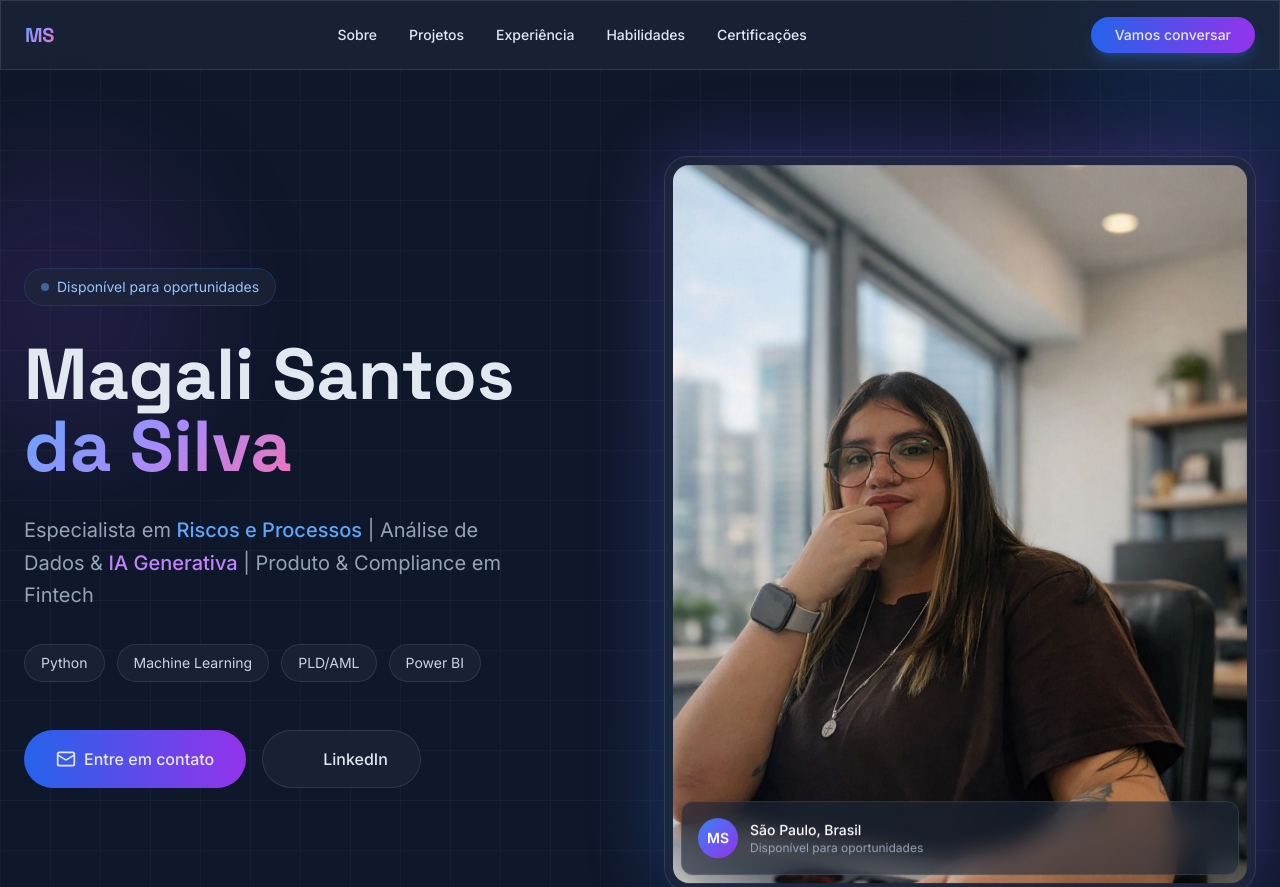
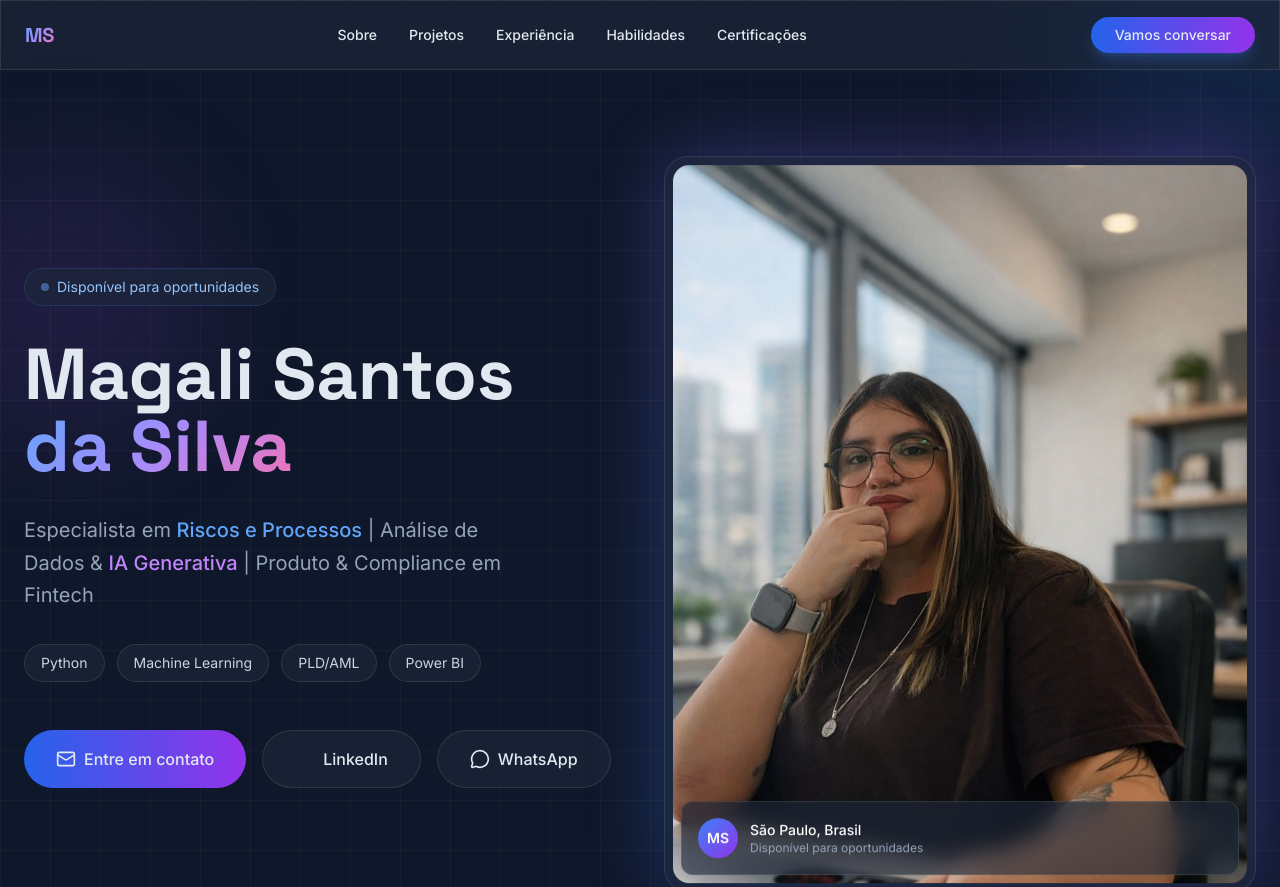
Before and after one commit to santosmagali98-stack/portfolio, a plain HTML site: page index.html in a window 1280 px wide. Shown: the top 887 px of the page. Drawn offline with nearby package versions, Linux system fonts and the light colour scheme.

Commit message:
Update index.html

```diff
--- a/index.html
+++ b/index.html
@@ -228,6 +228,11 @@
                             <i data-lucide="linkedin" class="w-5 h-5"></i>
                             LinkedIn
                         </a>
+                        <a href="https://wa.me/5511993099262?text=Olá%20Magali%20vi%20seu%20portfólio" target="_blank"
+class="px-8 py-4 glass rounded-full font-medium hover:bg-white/10 transition-all flex items-center gap-2 border border-white/10">
+<i data-lucide="message-circle" class="w-5 h-5"></i>
+WhatsApp
+</a>
                     </div>
                 </div>
 
```
